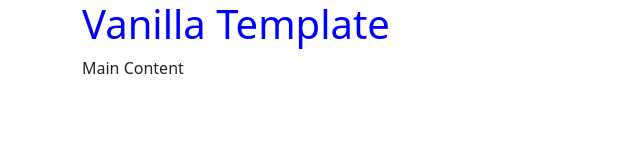
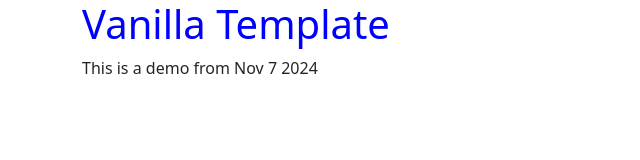
Before and after one commit to UMSI579/nov7-ghpages, a website: page index.html in a window 1280 px wide. Shown: the whole page, without its empty margins (0-640 px from the left). Drawn offline with nearby package versions, Linux system fonts and the light colour scheme.

Commit message:
Update index.html

```diff
--- a/index.html
+++ b/index.html
@@ -14,7 +14,7 @@
   </div>
 </header>
   <main class="container">
-    Main Content
+    <p>This is a demo from Nov 7 2024</p>
   </main>
   <script src="js/script.js" defer></script>
 </body>
```
